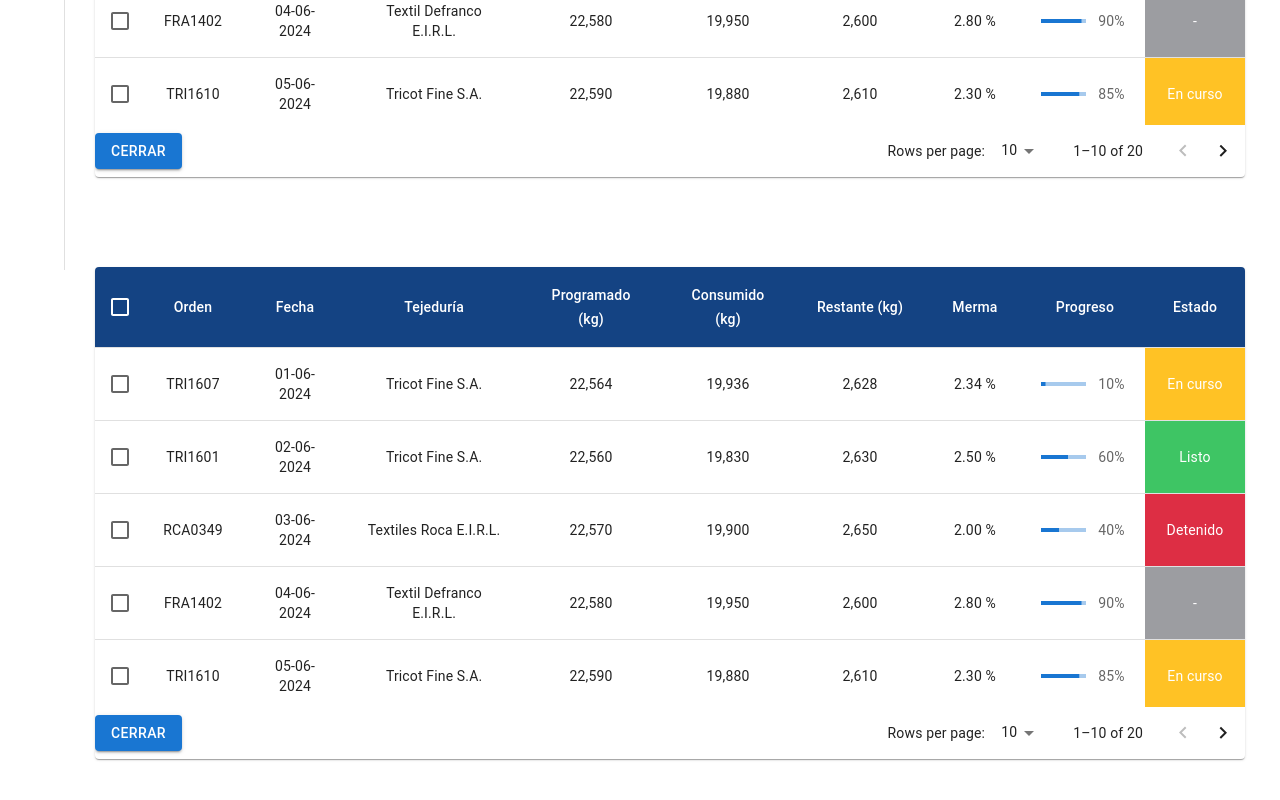
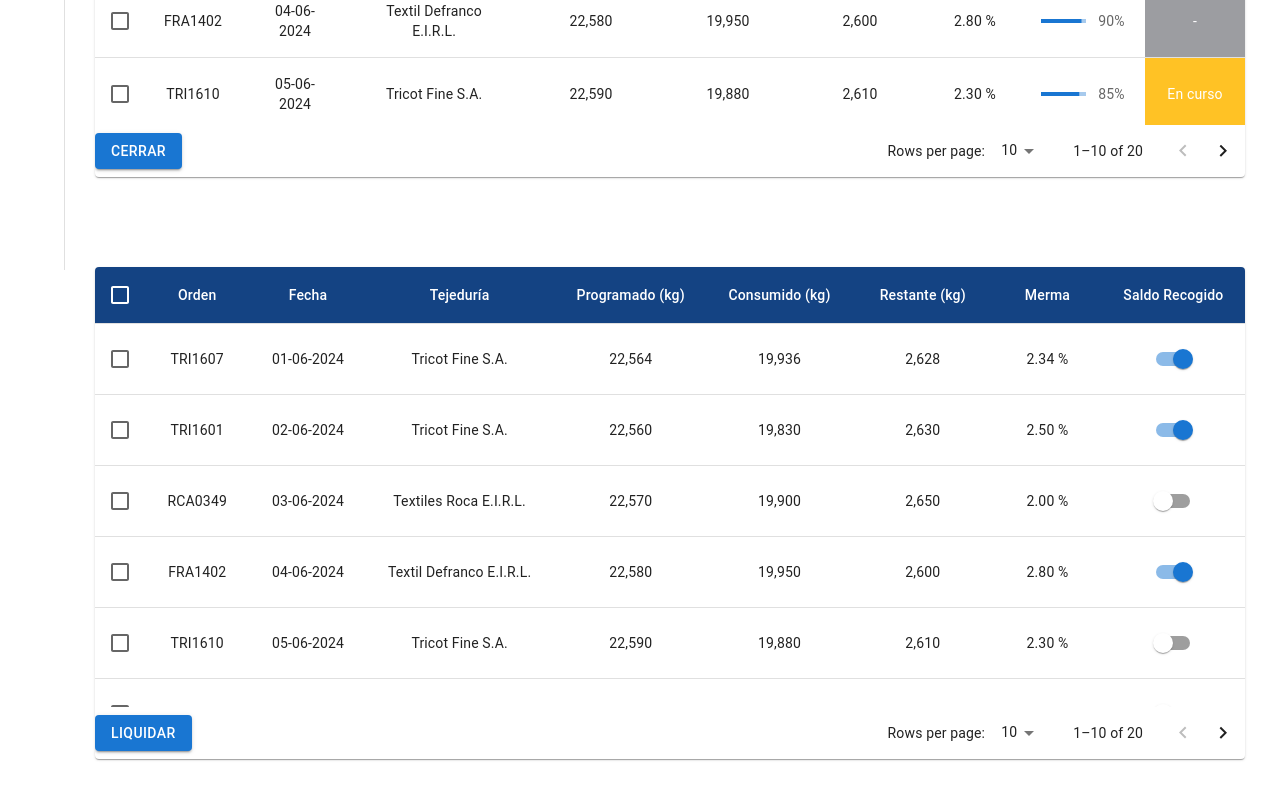
Before and after one commit to boston-sistemas/ERP-Frontend, a Next.js app: page /revision_stock in a window 1280 px wide. Shown: the part 530-1330 px from the top of the page. Built offline with nearby package versions, Linux system fonts and the light colour scheme.

Commit message:
tabla 2 funcional

```diff
--- a/src/components/operaciones/filtros/filtrados_stock.tsx
+++ b/src/components/operaciones/filtros/filtrados_stock.tsx
@@ -66,6 +66,7 @@ const Filtrador: React.FC<WeekTissueSelectorProps> = ({
           >
             <MenuItem value={'Tricot Fine S.A.'}>Tricot Fine S.A.</MenuItem>
             <MenuItem value={'Textil Defranco E.I.R.L'}>Textil Defranco E.I.R.L</MenuItem>
+            <MenuItem value={'Textiles Roca E.I.R.L'}>Textiles Roca E.I.R.L</MenuItem>
             {/* Etc... */}
           </Select>
         </FormControl>
--- a/src/components/operaciones/tablas/tabla_stock_cerrado.tsx
+++ b/src/components/operaciones/tablas/tabla_stock_cerrado.tsx
@@ -7,7 +7,7 @@ import TableContainer from '@mui/material/TableContainer';
 import TableHead from '@mui/material/TableHead';
 import TablePagination from '@mui/material/TablePagination';
 import TableRow from '@mui/material/TableRow';
-import { Button, Typography } from '@mui/material';
+import { Button, Switch, Typography } from '@mui/material';
 import Checkbox from '@mui/material/Checkbox';
 import Box from '@mui/material/Box';
 import Dialog from '@mui/material/Dialog';
@@ -17,12 +17,12 @@ import DialogTitle from '@mui/material/DialogTitle';
 import IconButton from '@mui/material/IconButton';
 import CloseIcon from '@mui/icons-material/Close';
 import ErrorOutlineIcon from '@mui/icons-material/ErrorOutline';
-import LinearProgress from '@mui/material/LinearProgress';
+
 
 
 
 interface Column {
-  id: 'order' | 'date' | 'textile' | 'programmed' | 'consumed' | 'remaining' | 'waste' | 'progress' | 'state';
+  id: 'order' | 'date' | 'textile' | 'programmed' | 'consumed' | 'remaining' | 'waste' | 'pick';
   label: string;
   minWidth?: number;
   align?: 'right' | 'left' | 'center';
@@ -37,8 +37,7 @@ const columns: readonly Column[] = [
   { id: 'consumed', label: 'Consumido (kg)', minWidth: 130, align: 'center', format: (value: number) => value.toLocaleString('en-US') },
   { id: 'remaining', label: 'Restante (kg)', minWidth: 130, align: 'center', format: (value: number) => value.toLocaleString('en-US') },
   { id: 'waste', label: 'Merma', minWidth: 100, align: 'center', format: (value: number) => `${value.toFixed(2)} %` },
-  { id: 'progress', label: 'Progreso', minWidth: 120, align: 'center', format: (value: number) => `${value.toFixed(2)} %` },
-  { id: 'state', label: 'Estado', minWidth: 100, align: 'center' },
+  { id: 'pick', label: 'Saldo Recogido', minWidth: 100, align: 'center' },
 ];
 
 interface Data {
@@ -49,8 +48,7 @@ interface Data {
   consumed: number;
   remaining: number;
   waste: number;
-  progress: number;
-  state: string;
+  pick: boolean;
 }
 
 function createData(
@@ -61,33 +59,32 @@ function createData(
   consumed: number,
   remaining: number,
   waste: number,
-  progress: number,
-  state: string,
+  pick: boolean,
 ): Data {
-  return { order, date, textile, programmed, consumed, remaining, waste, progress, state};
+  return { order, date, textile, programmed, consumed, remaining, waste,pick};
 }
 
 const rows = [
-  createData('TRI1607', '01-06-2024', 'Tricot Fine S.A.', 22564, 19936, 2628, 2.34, 10.00, 'En curso'),
-  createData('TRI1601', '02-06-2024', 'Tricot Fine S.A.', 22560, 19830, 2630, 2.50, 60.00, 'Listo'),
-  createData('RCA0349', '03-06-2024', 'Textiles Roca E.I.R.L.', 22570, 19900, 2650, 2.00, 40.00, 'Detenido'),
-  createData('FRA1402', '04-06-2024', 'Textil Defranco E.I.R.L.', 22580, 19950, 2600, 2.80, 90.00, '-'),
-  createData('TRI1610', '05-06-2024', 'Tricot Fine S.A.', 22590, 19880, 2610, 2.30, 85.00, 'En curso'),
-  createData('FRA1403', '06-06-2024', 'Textil Defranco E.I.R.L.', 22540, 19870, 2640, 2.60, 70.00, 'Listo'),
-  createData('RCA0350', '07-06-2024', 'Textiles Roca E.I.R.L.', 22550, 19920, 2660, 1.90, 50.00, 'Detenido'),
-  createData('TRI1612', '08-06-2024', 'Tricot Fine S.A.', 22600, 19980, 2670, 2.70, 95.00, '-'),
-  createData('RCA0351', '09-06-2024', 'Textiles Roca E.I.R.L.', 22520, 19840, 2680, 2.10, 75.00, 'En curso'),
-  createData('FRA1404', '10-06-2024', 'Textil Defranco E.I.R.L.', 22530, 19890, 2690, 2.90, 65.00, 'Listo'),
-  createData('TRI1613', '11-06-2024', 'Tricot Fine S.A.', 22510, 19820, 2611, 2.40, 55.00, 'Detenido'),
-  createData('RCA0352', '12-06-2024', 'Textiles Roca E.I.R.L.', 22610, 19910, 2612, 2.20, 45.00, '-'),
-  createData('FRA1405', '13-06-2024', 'Textil Defranco E.I.R.L.', 22620, 19940, 2613, 3.00, 35.00, 'En curso'),
-  createData('TRI1614', '14-06-2024', 'Tricot Fine S.A.', 22630, 19850, 2614, 1.80, 25.00, 'Listo'),
-  createData('RCA0353', '15-06-2024', 'Textiles Roca E.I.R.L.', 22640, 19960, 2615, 1.70, 15.00, 'Detenido'),
-  createData('FRA1406', '16-06-2024', 'Textil Defranco E.I.R.L.', 22650, 19970, 2616, 3.10, 5.00, '-'),
-  createData('TRI1615', '17-06-2024', 'Tricot Fine S.A.', 22660, 19860, 2617, 1.60, 20.00, 'En curso'),
-  createData('RCA0354', '18-06-2024', 'Textiles Roca E.I.R.L.', 22670, 19930, 2618, 2.60, 30.00, 'Listo'),
-  createData('FRA1407', '19-06-2024', 'Textil Defranco E.I.R.L.', 22680, 19940, 2619, 1.50, 40.00, 'Detenido'),
-  createData('TRI1616', '20-06-2024', 'Tricot Fine S.A.', 22690, 19870, 2620, 1.40, 50.00, '-')
+  createData('TRI1607', '01-06-2024', 'Tricot Fine S.A.', 22564, 19936, 2628, 2.34, true),
+  createData('TRI1601', '02-06-2024', 'Tricot Fine S.A.', 22560, 19830, 2630, 2.50, true),
+  createData('RCA0349', '03-06-2024', 'Textiles Roca E.I.R.L.', 22570, 19900, 2650, 2.00, false),
+  createData('FRA1402', '04-06-2024', 'Textil Defranco E.I.R.L.', 22580, 19950, 2600, 2.80,true),
+  createData('TRI1610', '05-06-2024', 'Tricot Fine S.A.', 22590, 19880, 2610, 2.30, false),
+  createData('FRA1403', '06-06-2024', 'Textil Defranco E.I.R.L.', 22540, 19870, 2640, 2.60, false),
+  createData('RCA0350', '07-06-2024', 'Textiles Roca E.I.R.L.', 22550, 19920, 2660, 1.90, false),
+  createData('TRI1612', '08-06-2024', 'Tricot Fine S.A.', 22600, 19980, 2670, 2.70, false),
+  createData('RCA0351', '09-06-2024', 'Textiles Roca E.I.R.L.', 22520, 19840, 2680, 2.10, false),
+  createData('FRA1404', '10-06-2024', 'Textil Defranco E.I.R.L.', 22530, 19890, 2690, 2.90, false),
+  createData('TRI1613', '11-06-2024', 'Tricot Fine S.A.', 22510, 19820, 2611, 2.40, true),
+  createData('RCA0352', '12-06-2024', 'Textiles Roca E.I.R.L.', 22610, 19910, 2612, 2.20, true),
+  createData('FRA1405', '13-06-2024', 'Textil Defranco E.I.R.L.', 22620, 19940, 2613, 3.00, true),
+  createData('TRI1614', '14-06-2024', 'Tricot Fine S.A.', 22630, 19850, 2614, 1.80, false),
+  createData('RCA0353', '15-06-2024', 'Textiles Roca E.I.R.L.', 22640, 19960, 2615, 1.70, false),
+  createData('FRA1406', '16-06-2024', 'Textil Defranco E.I.R.L.', 22650, 19970, 2616, 3.10, false),
+  createData('TRI1615', '17-06-2024', 'Tricot Fine S.A.', 22660, 19860, 2617, 1.60, true),
+  createData('RCA0354', '18-06-2024', 'Textiles Roca E.I.R.L.', 22670, 19930, 2618, 2.60, true),
+  createData('FRA1407', '19-06-2024', 'Textil Defranco E.I.R.L.', 22680, 19940, 2619, 1.50, false),
+  createData('TRI1616', '20-06-2024', 'Tricot Fine S.A.', 22690, 19870, 2620, 1.40, false)
 ];
 
 export default function Tabla_stock_pendiente() {
@@ -95,11 +92,28 @@ export default function Tabla_stock_pendiente() {
   const [rowsPerPage, setRowsPerPage] = React.useState(10);
   const [selected, setSelected] = React.useState<Record<string, boolean>>({});
   const [openDialog, setOpenDialog] = React.useState(false);
-
+  const [switchStates, setSwitchStates] = React.useState<Record<string, boolean>>({});
   const handleClickOpen = () => setOpenDialog(true);
 
 
   const handleClose = () => setOpenDialog(false);
+
+
+
+  React.useEffect(() => {
+    const initialSwitchStates = rows.reduce((acc, row) => {
+      acc[row.order] = row.pick;
+      return acc;
+    }, {} as Record<string, boolean>);
+    setSwitchStates(initialSwitchStates);
+  }, []);
+
+  const handleSwitchChange = (order: string | number) => {
+    setSwitchStates(prev => ({
+      ...prev,
+      [order]: !prev[order]
+    }));
+  };
 
   const getSelectedRows = () => {
     return Object.keys(selected)
@@ -111,7 +125,7 @@ export default function Tabla_stock_pendiente() {
         textile: row.textile,
         consumed: row.consumed,
         programmed: row.programmed,
-        progress: row.progress
+        pick: row.pick,
       }));
   };
 
@@ -154,20 +168,6 @@ export default function Tabla_stock_pendiente() {
 
   const isSelected = (order: string) => !!selected[order];
 
-  const getStateColor = (state: any) => {
-    switch (state) {
-      case '-':
-        return '#9C9DA1';
-      case 'Detenido':
-        return '#DD2E44';
-      case 'En curso':
-        return '#FFC225';
-      case 'Listo':
-        return '#3EC564';
-      default:
-        return 'none';
-    }
-  };
 
   return (
     <Paper sx={{ width: 'calc(100% - 130px)', overflow: 'hidden', marginLeft: '95px', marginTop: '20px', marginBottom: '90px'}}>
@@ -196,6 +196,7 @@ export default function Tabla_stock_pendiente() {
               />
             </TableCell>
               {columns.map((column) => (
+
                 <TableCell
                   key={column.id}
                   align={column.align}
@@ -211,7 +212,7 @@ export default function Tabla_stock_pendiente() {
               .slice(page * rowsPerPage, page * rowsPerPage + rowsPerPage)
               .map((row) => {
                 const isItemSelected = isSelected(row.order);
-                const stateColor = getStateColor(row.state);
+
                 return (
                   <TableRow
                     hover
@@ -230,30 +231,19 @@ export default function Tabla_stock_pendiente() {
                     </TableCell>
                     {columns.map((column) => {
                       const value = row[column.id];
-
                       return (
                         <TableCell
                           key={column.id}
                           align={column.align}
-                          style={{
-                            minWidth: column.minWidth,
-                            ...(column.id === 'state' ? { backgroundColor: stateColor, color: 'white' } : {}),
-                          }}>
-                          {column.id === 'progress' ? (
-                            // Se asegura de que el contexto en el que se usa value, se maneje como un número.
-                            <Box display="flex" alignItems="center">
-                              <Box width="100%" mr={1}>
-                                {/* Verifica que value sea realmente un número antes de usarlo */}
-                                <LinearProgress variant="determinate" value={typeof value === 'number' ? value : 0} />
-                              </Box>
-                              <Box minWidth={35}>
-                                <Typography variant="body2" color="textSecondary">
-                                  {/* Se convierte value a número para el texto, si no es un número se usa 0 */}
-                                  {`${Math.round(typeof value === 'number' ? value : 0)}%`}
-                                </Typography>
-                              </Box>
-                            </Box>
-                          ) : column.format && value !== null && value !== undefined ? column.format(value) : value}
+                          style={{ minWidth: column.minWidth }}>
+                          {column.id === 'pick' ? (
+                            <Switch
+                              checked={switchStates[row.order] || false}
+                              onClick={(event) => event.stopPropagation()}
+                              onChange={() => handleSwitchChange(row.order)}
+                              inputProps={{ 'aria-label': 'controlled' }}
+                            />
+                          ) : (column.format && value !== null && value !== undefined ? column.format(value) : value)}
                       </TableCell>
                       );
                     })}
@@ -272,10 +262,10 @@ export default function Tabla_stock_pendiente() {
         }}>
           <Button
             variant="contained"
-            className="mt-4 mb-4 ml-4 w-50 bg-gray-700 text-white py-1 rounded hover:bg-black transition duration-300 ease-in-out"
+            className="mt-4 mb-4 ml-4 w-50 bg-red-700 text-white py-1 rounded hover:bg-red-500 transition duration-300 ease-in-out"
             onClick={handleClickOpen}
           >
-            Cerrar
+            Liquidar
           </Button>
           <Box sx={{ flex: '1 1 auto' }}>
 
@@ -300,11 +290,11 @@ export default function Tabla_stock_pendiente() {
       open={openDialog}
       onClose={handleClose}
       PaperProps={{
-        style: { borderRadius: 8, overflow: 'hidden', maxWidth: '680px', width: '100%' }, // Ajusta el ancho aquí
+        style: { borderRadius: 8, overflow: 'hidden', maxWidth: '680px', width: '100%' }, // Ajustar ancho popup
       }}
     >
       <DialogTitle sx={{ m: 0, p: 2, display: 'flex', alignItems: 'center', justifyContent: 'center', position: 'relative' }}>
-        <ErrorOutlineIcon color="warning" sx={{ fontSize: '10rem', top: 10, left: 'calc(50% - 20px)' }} />
+        <ErrorOutlineIcon color="error" sx={{ fontSize: '10rem', top: 10, left: 'calc(50% - 20px)' }} />
         <IconButton
           aria-label="close"
           onClick={handleClose}
@@ -326,9 +316,8 @@ export default function Tabla_stock_pendiente() {
         ) : (
           <>
             <Typography gutterBottom textAlign="center" mb="20px" fontSize="18px">
-              ¿Estás seguro de <strong>cerrar</strong> esta orden?
+              ¿Estás seguro de <strong>LIQUIDAR</strong> estas órdenes?
             </Typography>
-            <Box sx={{ overflowX: 'auto' }}>
             <Table size="small" sx={{ margin: 'auto', maxWidth: '700px' }}>
               <TableHead>
                 <TableRow>
@@ -336,7 +325,7 @@ export default function Tabla_stock_pendiente() {
                   <TableCell align="center">Tejeduría</TableCell>
                   <TableCell align="center">Consumido (kg)</TableCell>
                   <TableCell align="center">Programado (kg)</TableCell>
-                    <TableCell align="center">Progreso (%)</TableCell>
+                  <TableCell align="center">Saldo Recogido</TableCell>
                 </TableRow>
               </TableHead>
               <TableBody>
@@ -346,12 +335,11 @@ export default function Tabla_stock_pendiente() {
                     <TableCell align="center">{row.textile}</TableCell>
                     <TableCell align="center">{row.consumed}</TableCell>
                     <TableCell align="center">{row.programmed}</TableCell>
-                      <TableCell align="center">{row.progress.toFixed(2)}</TableCell>
+                    <TableCell align="center">{row.pick ? 'Sí' : 'No'}</TableCell>
                   </TableRow>
                 ))}
               </TableBody>
             </Table>
-            </Box>
           </>
         )}
       </DialogContent>
--- a/src/components/operaciones/tablas/tabla_stock_pendiente.tsx
+++ b/src/components/operaciones/tablas/tabla_stock_pendiente.tsx
@@ -272,7 +272,7 @@ export default function Tabla_stock_pendiente() {
         }}>
           <Button
             variant="contained"
-            className="mt-4 mb-4 ml-4 w-50 bg-gray-700 text-white py-1 rounded hover:bg-black transition duration-300 ease-in-out"
+            className="mt-4 mb-4 ml-4 w-50 bg-black text-white py-1 rounded hover:bg-gray-700 transition duration-300 ease-in-out"
             onClick={handleClickOpen}
           >
             Cerrar
@@ -326,7 +326,7 @@ export default function Tabla_stock_pendiente() {
         ) : (
           <>
             <Typography gutterBottom textAlign="center" mb="20px" fontSize="18px">
-              ¿Estás seguro de <strong>cerrar</strong> esta orden?
+              ¿Estás seguro de <strong>CERRAR</strong> estas ordenes?
             </Typography>
             <Box sx={{ overflowX: 'auto' }}>
               <Table size="small" sx={{ margin: 'auto', maxWidth: '700px' }}>
```
Lines whose indentation alone changed are shown as unchanged.
